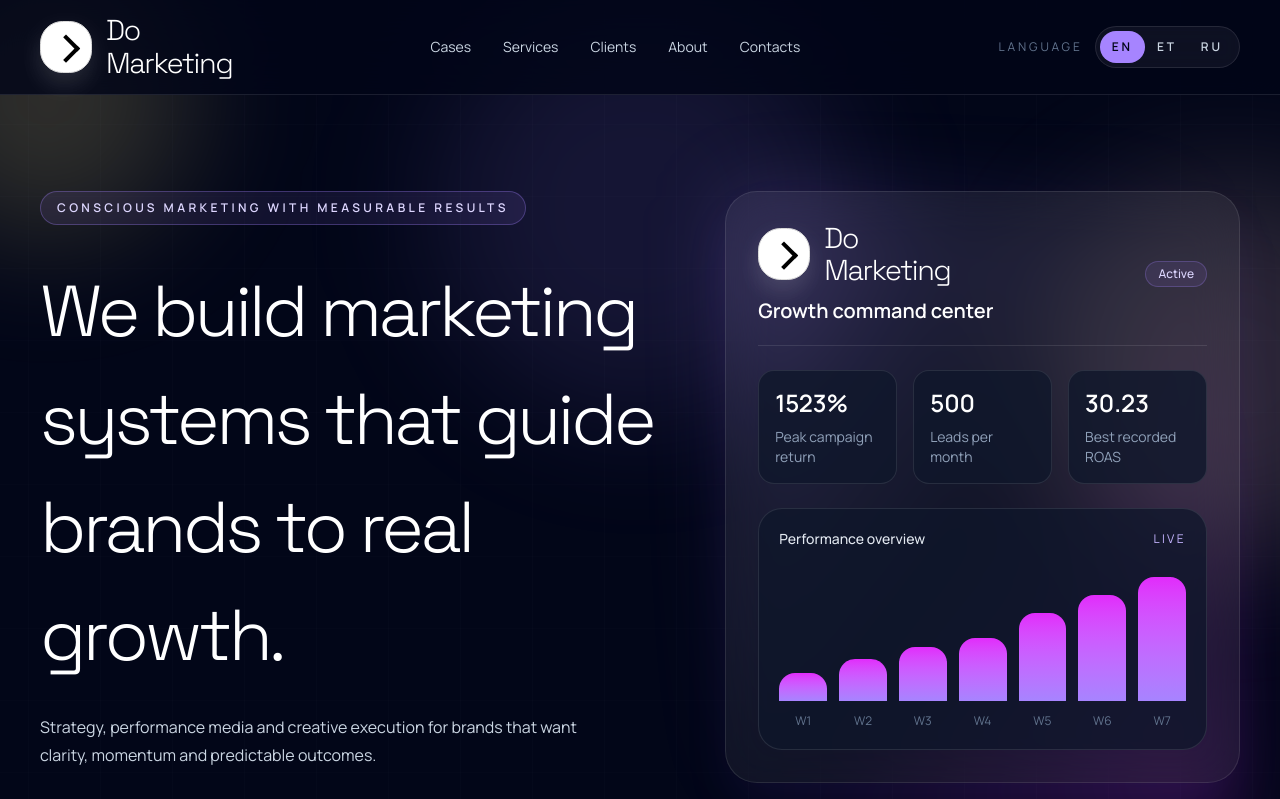
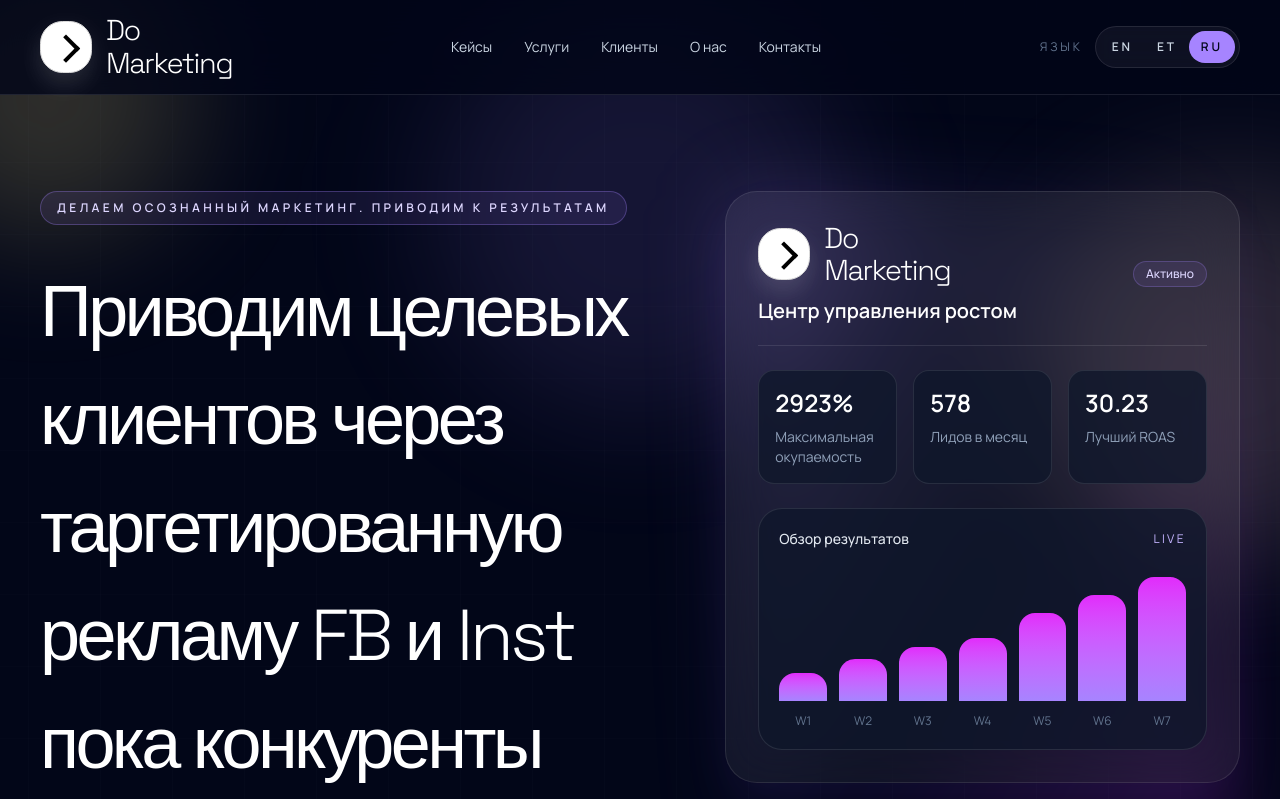
Before and after one commit to ignatevako-ko/site, a Next.js app: page / in a window 1280 px wide. Shown: the top 799 px of the page. Built offline with nearby package versions, Linux system fonts and the light colour scheme.

Commit message:
Stabilize homepage rendering and caching

```diff
--- a/src/app/page.tsx
+++ b/src/app/page.tsx
@@ -1,4 +1,6 @@
 import { LandingPage } from "@/components/landing-page";
+
+export const dynamic = "force-dynamic";
 
 export default function Home() {
   return <LandingPage />;
--- a/src/components/landing-page.tsx
+++ b/src/components/landing-page.tsx
@@ -6,7 +6,7 @@
 import { SiteHeader } from "@/components/site-header";
 import { siteContent, type Language } from "@/data/site-content";
 
-const languageStorageKey = "do-marketing-language";
+const defaultLanguage: Language = "ru";
 
 function renderHighlightedText(text: string) {
   return text.split(/(\*[^*]+\*)/g).map((part, index) => {
@@ -40,16 +40,7 @@
 }
 
 export function LandingPage() {
-  const [language, setLanguage] = useState<Language>(() => {
-    if (typeof window === "undefined") {
-      return "en";
-    }
-
-    const savedLanguage = window.localStorage.getItem(languageStorageKey);
-    return savedLanguage === "en" || savedLanguage === "et" || savedLanguage === "ru"
-      ? savedLanguage
-      : "en";
-  });
+  const [language, setLanguage] = useState<Language>(defaultLanguage);
 
   useEffect(() => {
     document.documentElement.lang = language;
@@ -57,7 +48,6 @@
 
   const handleLanguageChange = (nextLanguage: Language) => {
     setLanguage(nextLanguage);
-    window.localStorage.setItem(languageStorageKey, nextLanguage);
     document.documentElement.lang = nextLanguage;
   };
 
```
